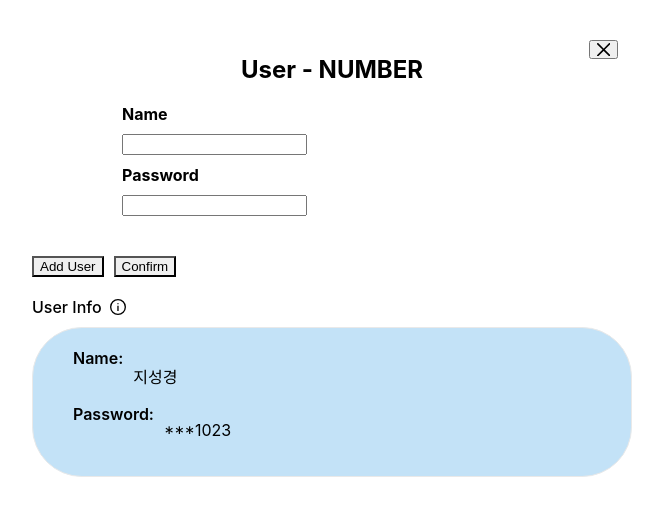
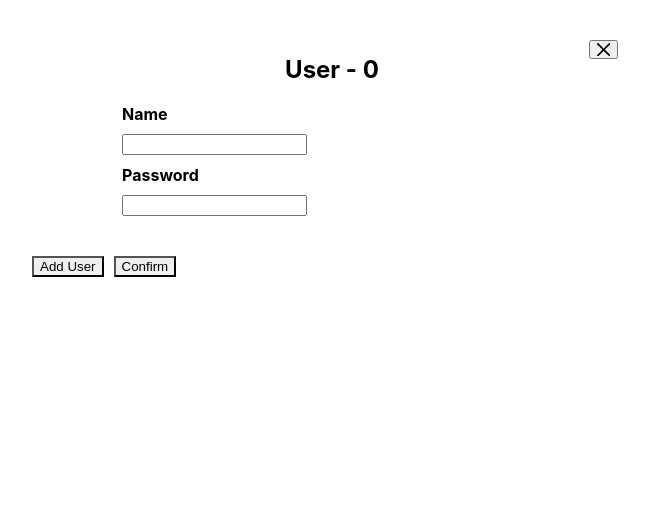
Before and after one commit to zivivle/schoolbell-assignment, a React (Create React App) app in the folder user-form/: page / in a window 1280 px wide. Shown: the top 516 px of the page, without its empty margins (308-971 px from the left). Built offline with nearby package versions, Linux system fonts and the light colour scheme; the HTML template or start-up script is replaced by a standard one.

Commit message:
feat: 전역상태관리를 사용하여 userDataForm 추가 삭제 기능 구현

```diff
--- a/user-form/package.json
+++ b/user-form/package.json
@@ -15,6 +15,7 @@
     "@types/react": "^18.2.38",
     "@types/react-dom": "^18.2.17",
     "framer-motion": "^10.16.5",
+    "jotai": "^2.6.0",
     "react": "^18.2.0",
     "react-dom": "^18.2.0",
     "react-scripts": "5.0.1",
--- a/user-form/src/App.tsx
+++ b/user-form/src/App.tsx
@@ -1,12 +1,19 @@
 import * as S from "./App.styles";
 import { Buttons, UserEditForm, UserList } from "./components";
+import { useAtomValue } from "jotai";
+import { userInfoAtom, userInfoShow } from "./store/UserForm.atoms";
 
 function App() {
+  const userInfo = useAtomValue(userInfoAtom);
+  const userInfoList = useAtomValue(userInfoShow);
+
   return (
     <S.MainContainer>
-      <UserEditForm />
+      {userInfo?.map((userData) => (
+        <UserEditForm key={userData.id} userData={userData} />
+      ))}
       <Buttons />
-      <UserList />
+      {userInfoList ? <UserList /> : null}
     </S.MainContainer>
   );
 }
--- a/user-form/src/components/Buttons/Buttons.tsx
+++ b/user-form/src/components/Buttons/Buttons.tsx
@@ -1,11 +1,31 @@
 import { Button } from "@chakra-ui/react";
 import * as S from "./Buttons.styles";
+import { useSetAtom } from "jotai";
+import { userInfoAtom, userInfoShow } from "../../store/UserForm.atoms";
 
 export const Buttons = () => {
+  const setUserInfo = useSetAtom(userInfoAtom);
+  const setUserInfoList = useSetAtom(userInfoShow);
+
+  const handleAddUserForm = () => {
+    setUserInfo((prev) => [
+      ...prev,
+      {
+        id: prev.length > 0 ? prev[prev.length - 1].id + 1 : 1,
+        name: "",
+        password: "",
+      },
+    ]);
+  };
+
+  const handleShowUserInfoList = () => {
+    setUserInfoList(true);
+  };
+
   return (
     <S.ButtonsContainer>
-      <Button>Add User</Button>
-      <Button>Confirm</Button>
+      <Button onClick={handleAddUserForm}>Add User</Button>
+      <Button onClick={handleShowUserInfoList}>Confirm</Button>
     </S.ButtonsContainer>
   );
 };
--- a/user-form/src/components/UserEditForm/UserEditForm.tsx
+++ b/user-form/src/components/UserEditForm/UserEditForm.tsx
@@ -1,18 +1,34 @@
 import { Heading } from "@chakra-ui/react";
 import * as S from "./UserEditForm.styles";
+import { PropsWithChildren } from "react";
+import { userInfoAtom } from "../../store/UserForm.atoms";
+import { useSetAtom } from "jotai";
+import type { IUserEditForm } from "./UserEditForm.types";
 
-export const UserEditForm = () => {
+export const UserEditForm = ({
+  userData,
+}: PropsWithChildren<IUserEditForm>) => {
+  const setUserInfo = useSetAtom(userInfoAtom);
+
+  const handleDeleteUserInfo = (id: number) => {
+    setUserInfo((prev) => prev.filter((userInfo) => userInfo.id !== id));
+  };
+
   return (
     <S.CardContainer align="center">
       <S.CardHeading>
-        <Heading size="md">User - NUMBER</Heading>
-        <S.CardCloseButton />
+        <Heading size="md">User - {userData.id}</Heading>
+        <S.CardCloseButton
+          onClick={() => {
+            handleDeleteUserInfo(userData.id);
+          }}
+        />
       </S.CardHeading>
       <S.CardBodyContainer>
         <S.Label>Name</S.Label>
-        <S.CardInput type="text" name="name" />
+        <S.CardInput type="text" name={`name-${userData.id}`} />
         <S.Label>Password</S.Label>
-        <S.CardInput type="password" name="password" />
+        <S.CardInput type="password" name={`password-${userData.id}`} />
       </S.CardBodyContainer>
     </S.CardContainer>
   );
--- a/user-form/src/components/UserList/UserList.tsx
+++ b/user-form/src/components/UserList/UserList.tsx
@@ -2,8 +2,12 @@ import { InfoOutlineIcon } from "@chakra-ui/icons";
 import * as S from "./UserList.styles";
 import { UserInfoList } from "./components";
 import { Tooltip } from "@chakra-ui/react";
+import { userInfoAtom } from "../../store/UserForm.atoms";
+import { useAtomValue } from "jotai";
 
 export const UserList = () => {
+  const userInfo = useAtomValue(userInfoAtom);
+
   return (
     <div>
       <S.UserListTitleContainer>
@@ -16,7 +20,10 @@ export const UserList = () => {
       </S.UserListTitleContainer>
       <S.UserInfoListContainer>
         <S.UserInfoWrapper>
-          <UserInfoList />
+          {userInfo.length > 0 &&
+            userInfo.map((userData) => (
+              <UserInfoList key={userData.id} userData={userData} />
+            ))}
         </S.UserInfoWrapper>
       </S.UserInfoListContainer>
     </div>
--- a/user-form/src/components/UserList/components/UserInfoList/UserInfoList.tsx
+++ b/user-form/src/components/UserList/components/UserInfoList/UserInfoList.tsx
@@ -1,13 +1,22 @@
+import { PropsWithChildren } from "react";
 import * as S from "./UserInfoList.styles";
+import { IUserEditForm } from "../../../UserEditForm/UserEditForm.types";
 
-export const UserInfoList = () => {
+export const UserInfoList = ({
+  userData,
+}: PropsWithChildren<IUserEditForm>) => {
+  const emptyUserInfo = <div>등록된 User 정보가 없습니다.</div>;
+
+  if (userData.name === "" || userData.password === "") {
+    return emptyUserInfo;
+  }
   return (
     <S.InfoContainer>
       <S.InfoSection>
-        Name:<p>지성경</p>
+        Name:<p>{userData.name}</p>
       </S.InfoSection>
       <S.InfoSection>
-        Password:<p>***1023</p>
+        Password:<p>{userData.password}</p>
       </S.InfoSection>
     </S.InfoContainer>
   );
--- /dev/null
+++ b/user-form/src/store/UserForm.atoms.ts
@@ -0,0 +1,11 @@
+import { atom } from "jotai";
+
+const defaultPerson = {
+  id: 0,
+  name: "",
+  password: "",
+};
+
+export const userInfoAtom = atom([defaultPerson]);
+
+export const userInfoShow = atom(false);
```
Also changed, not shown: user-form/src/components/UserEditForm/UserEditForm.types.ts (added, +7 -0 lines), 1 other file (tests, documents, lock files or other folders).
